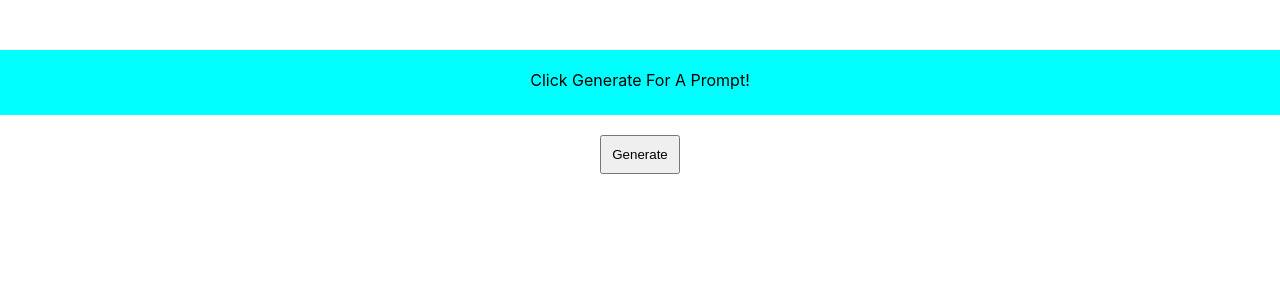
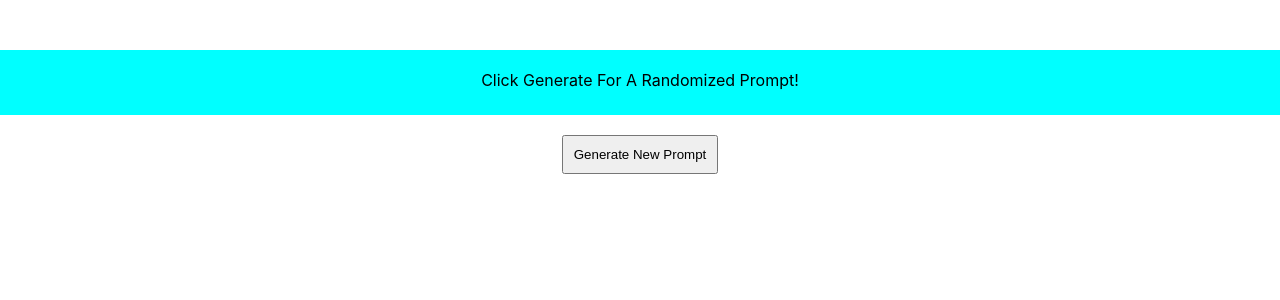
Before and after one commit to HeitzMike/Art-Prompter, a React (Create React App) app: page / in a window 1280 px wide. Shown: the top 300 px of the page. Built offline with nearby package versions, Linux system fonts and the light colour scheme.

Commit message:
removed unused files and code

```diff
--- a/src/App.js
+++ b/src/App.js
@@ -1,7 +1,6 @@
 // import logo from "./logo.svg";
 import "./App.css";
 import Randomizer from "./components/Randomizer";
-import Fun from "./data/fun";
 import { someActions } from "./data/actionsList";
 // import ActionList from "./data/ActionList";
 
--- a/src/components/Randomizer.js
+++ b/src/components/Randomizer.js
@@ -1,20 +1,22 @@
-// import LISTY from "../data/actionList";
-import actionsList, {
+import {
   someActions,
   subjects,
   styles,
-  stuffList,
+  //stuffList, TODO add stuff list to the string at some point?
   adjectives,
   scenarios,
 } from "../data/actionsList";
 
-import a from "indefinite";
+import a from "indefinite"; //indefinite npm function installed
 
 import { useState, useEffect } from "react";
 
 export default function Randomizer() {
-  const [text, setText] = useState("Click Generate For A Prompt!");
+  const [text, setText] = useState("Click Generate For A Randomized Prompt!");
+
   const [actionsList, setActionsList] = useState(someActions);
+
+  // TODO big list
 
   // 1. change randomizers to generate from the list stored in state instead
   // 2. render the controls for the different actions and subjects
@@ -28,39 +30,52 @@ export default function Randomizer() {
   //   setRandomText();
   // }, []);
 
+  // produces a random index from array
   const getRandomElement = (list) => {
     let randomIndex = Math.floor(Math.random() * list.length);
     return list[randomIndex];
   };
 
   const setRandomText = () => {
+    //this is the start of how toggle on and off of certain indexes will start, property "selected" in actionsList
     const filteredActions = actionsList.filter((action) => {
       return (action.selected = true);
     });
+
+    //getting random indexes from each list and sublist
     const randomAction = getRandomElement(filteredActions);
     const randomSubAction = getRandomElement(randomAction.subactions);
+
     const randomSubject = getRandomElement(subjects);
     const randomSubSubject = getRandomElement(randomSubject.list);
+
     const randomAdjective = getRandomElement(adjectives);
     const randomScenario = getRandomElement(scenarios);
     const randomStyle = getRandomElement(styles);
 
+    //set text to blank and subesquently add to it
     let text = "";
+
+    //string together Action, Adjective, Style, Subject, Scenario, SubAction
+
     text += randomAction.action + " ";
 
-    // TODO: STUFF
+    text += " a " + randomAdjective + " ";
 
-    text += " a " + randomAdjective + " ";
     text += randomStyle + " ";
+    //TODO if style is 3-4 panel comic then style comes right before subject
+    //if style is still life then
 
     if (randomSubject.list === false) {
       text += randomSubject.subject + " ";
     } else {
       text += randomSubSubject + " ";
     }
+    //TODO if hybrid then randomized list + randomized list as subject
 
     text += randomScenario + " ";
 
+    // if index needs preposition or article attach whicever or not
     if (randomAction.preposition) {
       text += " with ";
     }
@@ -70,20 +85,25 @@ export default function Randomizer() {
       text += randomSubAction;
     }
 
+    //console log full sentence
     console.log(text);
 
+    //set blank text to full string of randomized variables
     setText(text);
   };
 
+  //return the random string and a button for generating new randomization
   return (
     <>
       <div className="randomBox">{text}</div>
       <button className="genButton" onClick={setRandomText}>
-        Generate
+        Generate New Prompt
       </button>
     </>
   );
 }
+
+//                       CODE COMMENT HELL
 
 // function indexGetter(array) {
 //   let randomArray = Math.floor(Math.random() * array.length);
--- a/src/data/fun.js
+++ /dev/null
@@ -1,3 +0,0 @@
-export default function (num1, num2) {
-  return num1 + num2;
-}
```
Also changed, not shown: src/components/Toggle.js (added).
